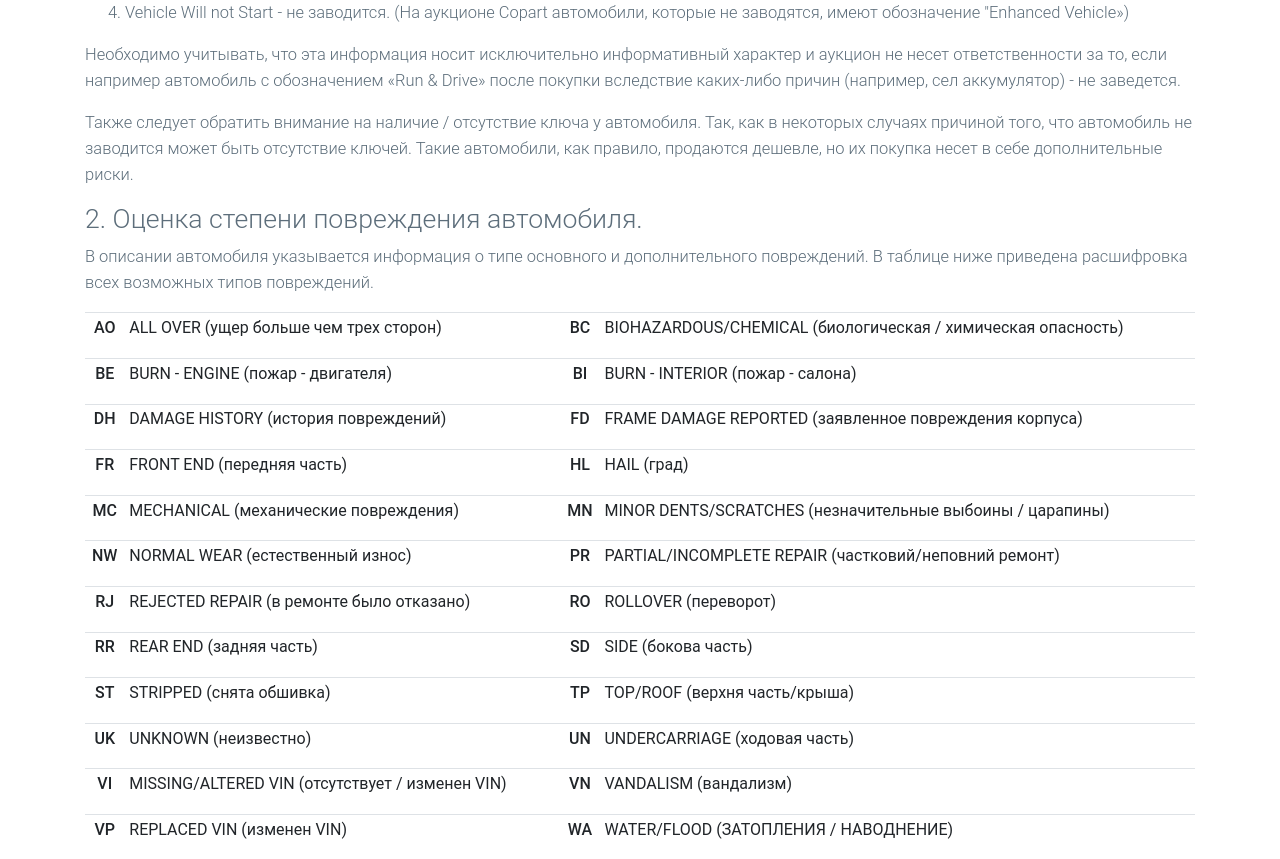
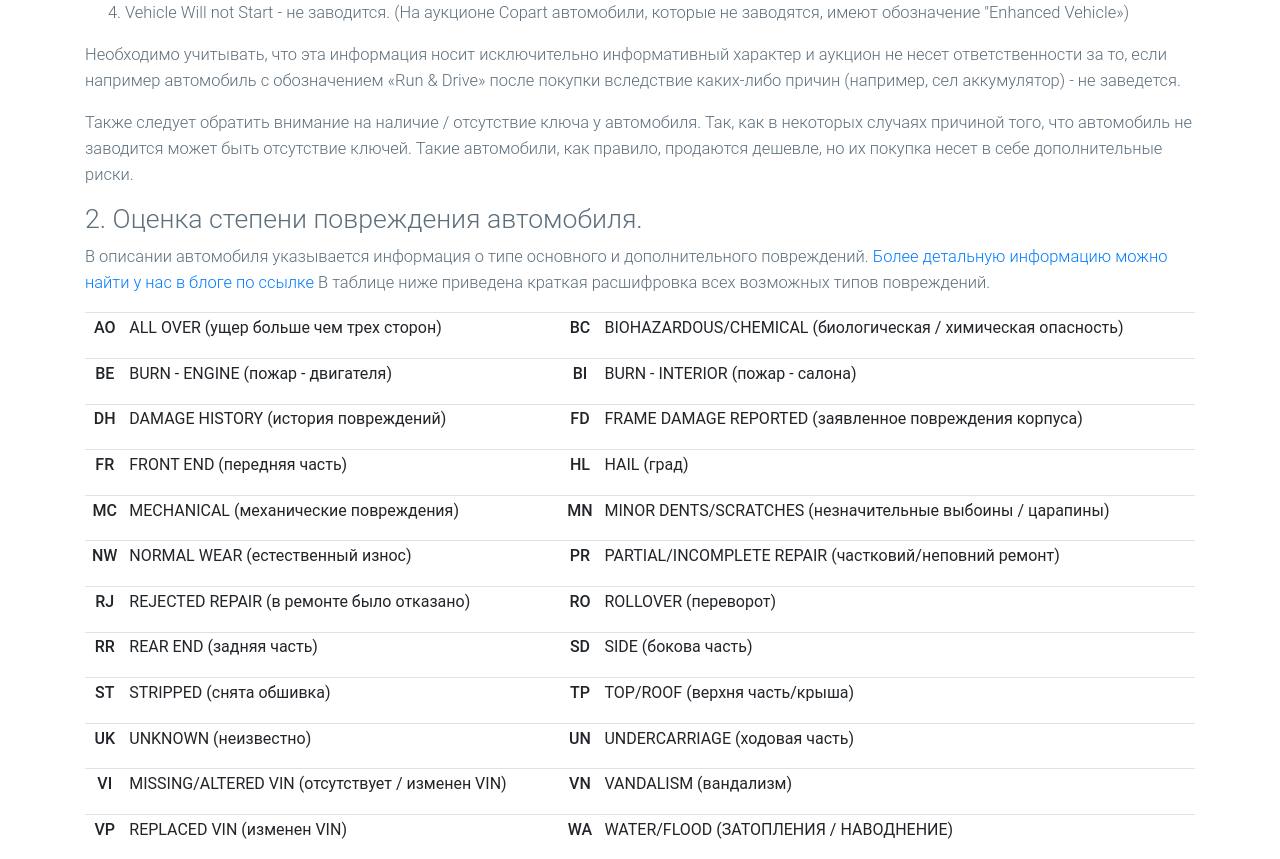
Before and after one commit to viktor-orkush/driveamerican, a Django app: page /faq/ in a window 1280 px wide. Shown: the part 1992-2851 px from the top of the page. Run offline with Django 3.2, Linux system fonts and the light colour scheme; data comes from the database, SQL or seed files in the repository; some libraries are stand-ins or nearby versions.

Commit message:
change block faq

```diff
--- a/driveamerican/blogapp/templates/post.html
+++ b/driveamerican/blogapp/templates/post.html
@@ -18,14 +18,10 @@
                         <div class="view view-cascade overlay">
                             <img class="card-img-top" src="{{ post.image.url }}"
                                  alt="Sample image">
-                            <a href="#!">
-                                <div class="mask rgba-white-slight"></div>
-                            </a>
                         </div>
                         <!-- Card content -->
                         <div class="card-body card-body-cascade text-center">
                             <h3 class="font-weight-bold"><a>{{ post.title }}</a></h3>
-                            <p>Автор: <a><strong>Анастасия Кись</strong></a>, {{ post.pub_date }}</p>
                         </div>
                         <!-- Card content -->
                     </div>
--- a/driveamerican/driveamericanapp/templates/faq.html
+++ b/driveamerican/driveamericanapp/templates/faq.html
@@ -11,7 +11,8 @@
     <section class="page-section mt-70">
         <div class="container">
             <div class="col-lg-12 text-center">
-                <h2 class="section-heading text-uppercase">Как искать и выбирать автомобили на страховых аукционах iAAI Copart</h2>
+                <h2 class="section-heading text-uppercase">Как искать и выбирать автомобили на страховых аукционах iAAI
+                    Copart</h2>
             </div>
             <div>
                 <p>Данная информация может быть применена как к аукциона Copart так и IAAI. Описание будет
@@ -21,7 +22,8 @@
                     повреждения. Кроме того, в силу более простых требований для регистрации на аукционе Copart большее
                     количество покупателей и выше конкуренция, чем на аукционе IAAI.</p>
 
-                <p>После входа на сайт <a href="https://www.iaai.com/ru-ru/">www.iaai.com</a> вы попадаете на главную страницу
+                <p>После входа на сайт <a href="https://www.iaai.com/ru-ru/">www.iaai.com</a> вы попадаете на главную
+                    страницу
                     аукциона. Для удобства спустившись
                     в самый низ страницу, вы можете изменить язык на Русский.</p>
 
@@ -165,8 +167,10 @@
 
 
                 <h2>2. Оценка степени повреждения автомобиля.</h2>
-                <p>В описании автомобиля указывается информация о типе основного и дополнительного повреждений. В
-                    таблице ниже приведена расшифровка всех возможных типов повреждений.</p>
+                <p>В описании автомобиля указывается информация о типе основного и дополнительного повреждений.
+                    <a href="https://driveamerican.top/blog/iaai-copart/">Более детальную информацию
+                        можно найти у нас в блоге по ссылке</a>
+                    В таблице ниже приведена краткая расшифровка всех возможных типов повреждений.</p>
                 <table class="table table-sm">
                     <tbody>
                     <tr class="su-even">
```
